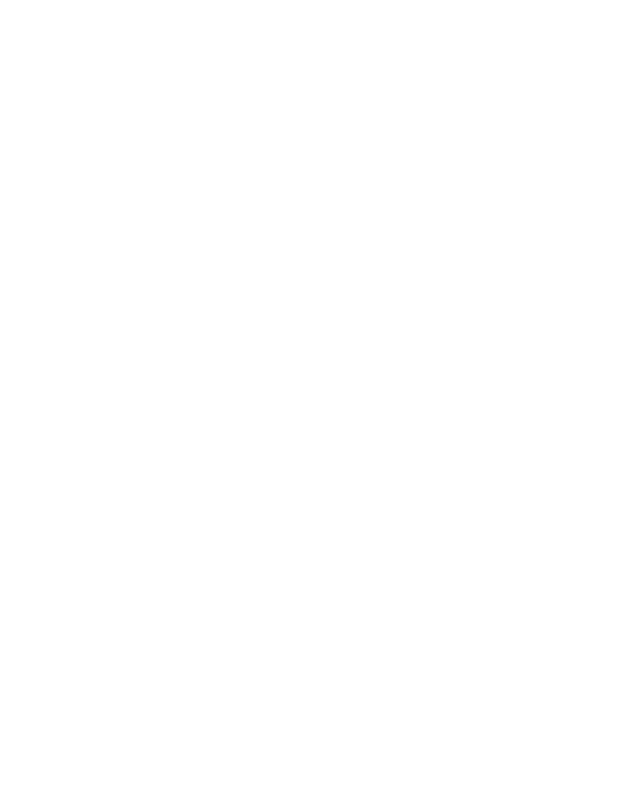
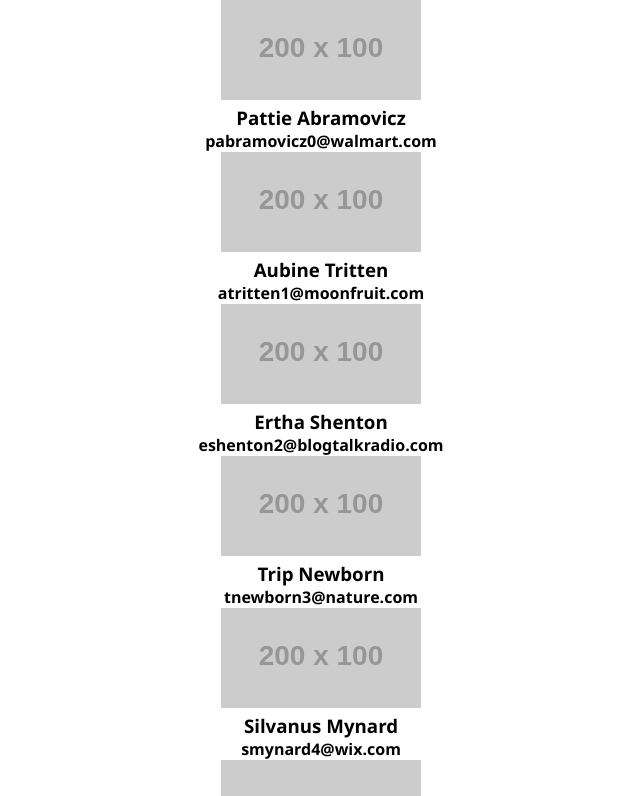
Before and after one commit to DenisKulik/map-array-of-objects, a React (Create React App) app: page / in a window 1280 px wide. Shown: the top 796 px of the page, without its empty margins (319-959 px from the left). Built offline with nearby package versions, Linux system fonts and the light colour scheme.

Commit message:
display persons data

```diff
--- a/src/App.js
+++ b/src/App.js
@@ -1,7 +1,13 @@
 import './App.css';
+import persons from './data/persons';
+import Person from './components/Person';
 
 function App() {
-    return (<div className="App"></div>);
+    return (<div className="App">
+        {persons.map((person) => {
+            return <Person key={person.id} {...person}/>;
+        })}
+    </div>);
 }
 
 export default App;
--- a/src/components/Person.js
+++ b/src/components/Person.js
@@ -1,5 +1,11 @@
-function Person() {
-    return <div></div>;
+function Person(props) {
+    const { firstName, lastName, email, img } = props;
+
+    return <div>
+        <img src={img}/>
+        <h3>{`${firstName} ${lastName}`}</h3>
+        <h4>{email}</h4>
+    </div>;
 }
 
 export default Person;
```
